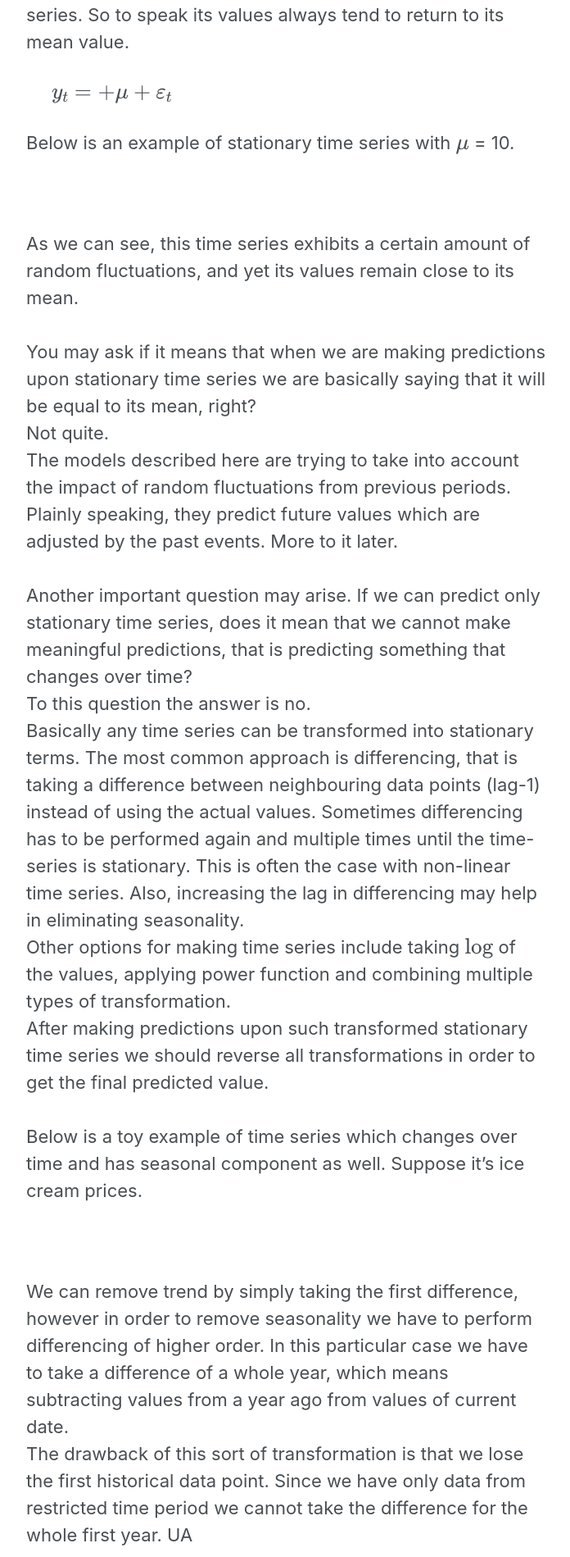
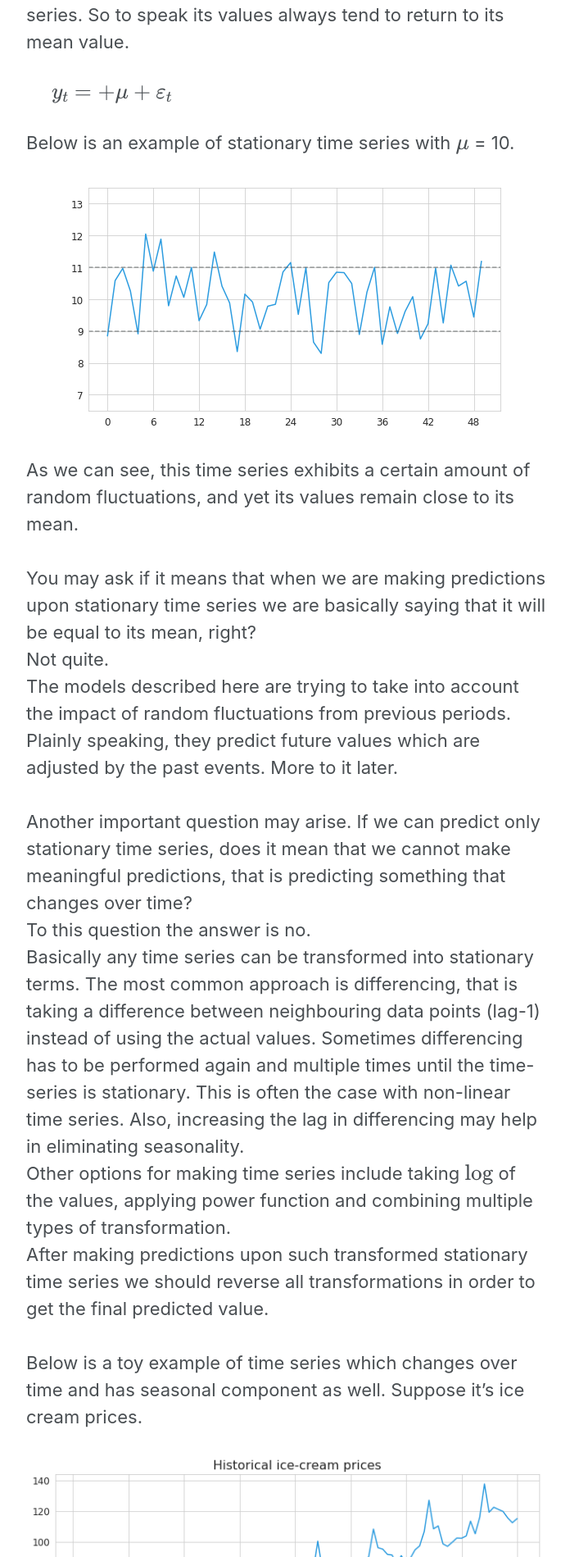
Before and after one commit to vzahorui/vzahorui.github.io, a Jekyll site: the page built from _posts/2019-07-19-time-series-modeling.md, in a window 1280 px wide. Shown: the part 523-2422 px from the top of the page at 82% size, without its empty margins (290-986 px from the left). Built offline with Jekyll 4.4.1, drawn with Linux system fonts in a browser that asks for light colours; cached includes are drawn as plain includes; nearby versions of some CDN libraries; formulas are drawn with MathJax 3.

Commit message:
Update 2019-07-19-time-series-modeling.md

```diff
--- a/_posts/2019-07-19-time-series-modeling.md
+++ b/_posts/2019-07-19-time-series-modeling.md
@@ -13,7 +13,7 @@ $y_t = + \mu + \varepsilon_t$
 
 Below is an example of stationary time series with $\mu$ = 10.
 
-![](/assets/img/time_series/stationary_time_series.png){:class="standard_img"}
+![](/assets/images/time_series/stationary_time_series.png){: .align-center}
 
 As we can see, this time series exhibits a certain amount of random fluctuations, and yet its values remain close to its mean.<br>
 <br>
@@ -29,13 +29,13 @@ After making predictions upon such transformed stationary time series we should
 <br>
 Below is a toy example of time series which changes over time and has seasonal component as well. Suppose it's ice cream prices.
 
-![](/assets/img/time_series/toy_ice_cream_prices.png){:class="standard_img"}
+![](/assets/images/time_series/toy_ice_cream_prices.png){: .align-center}
 
 We can remove trend by simply taking the first difference, however in order to remove seasonality we have to perform differencing of higher order. In this particular case we have to take a difference of a whole year, which means subtracting values from a year ago from values of current date.<br>
 The drawback of this sort of transformation is that we lose the first historical data point. Since we have only data from restricted time period we cannot take the difference for the whole first year.
 UA
 
-![](/assets/img/time_series/toy_ice_cream_prices_transformed.png){:class="standard_img"}
+![](/assets/images/time_series/toy_ice_cream_prices_transformed.png){: .align-center}
 
 The second image displays transformed data after taking the whole year difference and it looks like white noise. Hence we may conclude that we got stationary time series.<br>
 We can further test time series for stationarity by using Augmented Dickey-Fuller (ADF) and Kwiatkowski–Phillips–Schmidt–Shin (KPSS) tests. Mechanics of both tests is described [here]({{ site.baseurl }}{% link _posts/2019-07-12-time-series-stationarity-tests.md %}).
```
